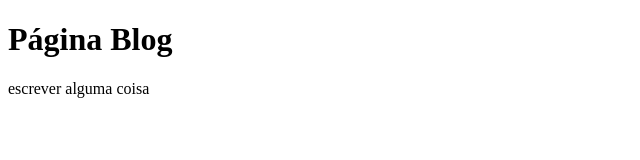
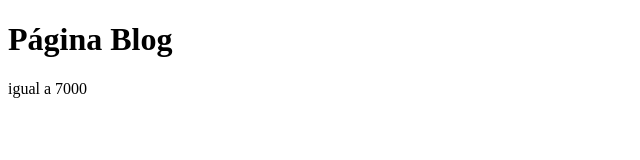
Before and after one commit to galdhra/aulagithub, a plain HTML site: page pagina5.html in a window 1280 px wide. Shown: the full height of the page, 0-640 px from the left. Drawn offline with Linux system fonts and the light colour scheme.

Commit message:
teste 7000

```diff
--- a/pagina5.html
+++ b/pagina5.html
@@ -8,6 +8,6 @@
 </head>
 <body>
     <h1>Página Blog</h1>
-    <p>escrever alguma coisa</p>
+    <p>igual a 7000 </p>
 </body>
 </html>
```
